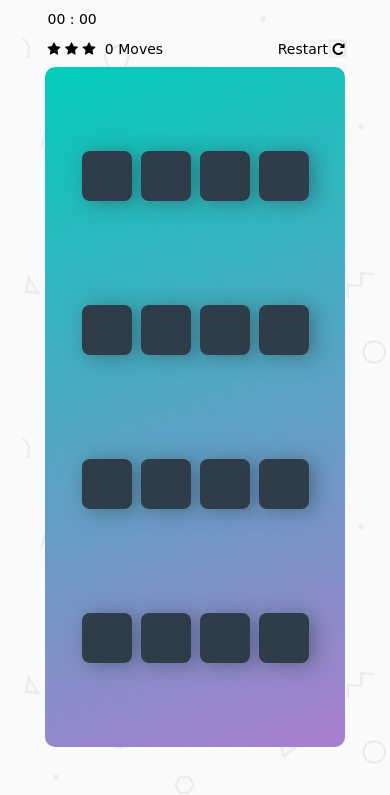
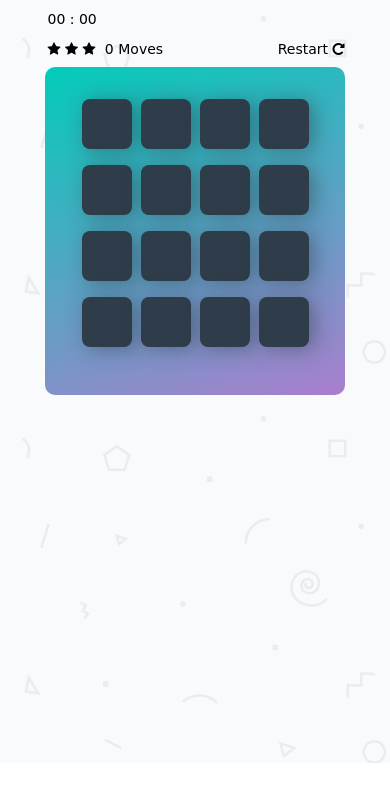
Before and after one commit to Vestial/memory-game, a plain HTML site: page index.html in a window 390 px wide. Shown: the part 81-876 px from the top of the page. After the commit the page ends 844 px from the top, so only its background shows below. Drawn offline with Linux system fonts and the light colour scheme; a web font is replaced by a local one.

Commit message:
Fix media queries

```diff
--- a/css/app.css
+++ b/css/app.css
@@ -186,13 +186,22 @@ ul {
         flex-direction: column;
     }
     .deck {
-        max-width: 400px;
-        justify-content: space-around;
-        box-shadow: none;
+        width: 300px;
+        min-height: 0px;
+        background: linear-gradient(160deg, #02ccba 0%, #aa7ecd 100%);
+        padding: 32px;
+        border-radius: 10px;
+        box-shadow: 12px 15px 20px 0 rgba(46, 61, 73, 0.5);
+        display: flex;
+        flex-wrap: wrap;
+        justify-content: space-between;
+        align-items: center;
+        margin: 0 0 3em;
     }
     .deck .card {
-        height: 80px;
-        width: 80px;
+        height: 50px;
+        width: 50px;
+        margin-bottom: 16px;
     }
     .score-panel {
         font-size: 14px;
```
